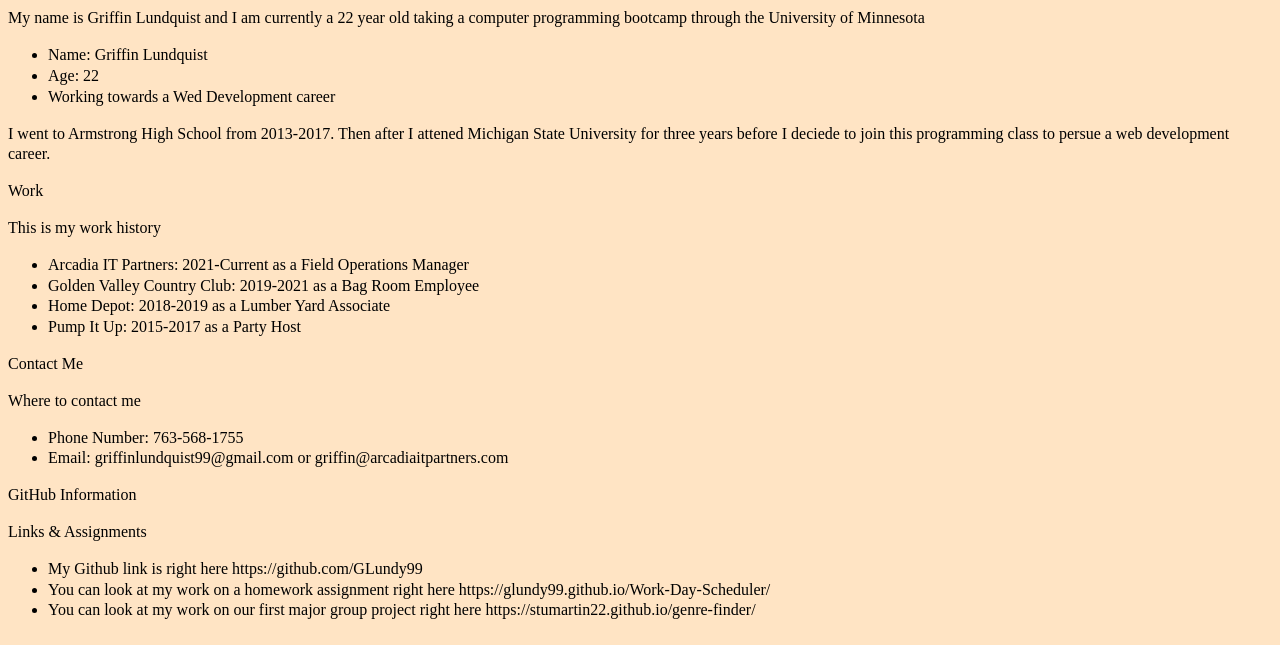
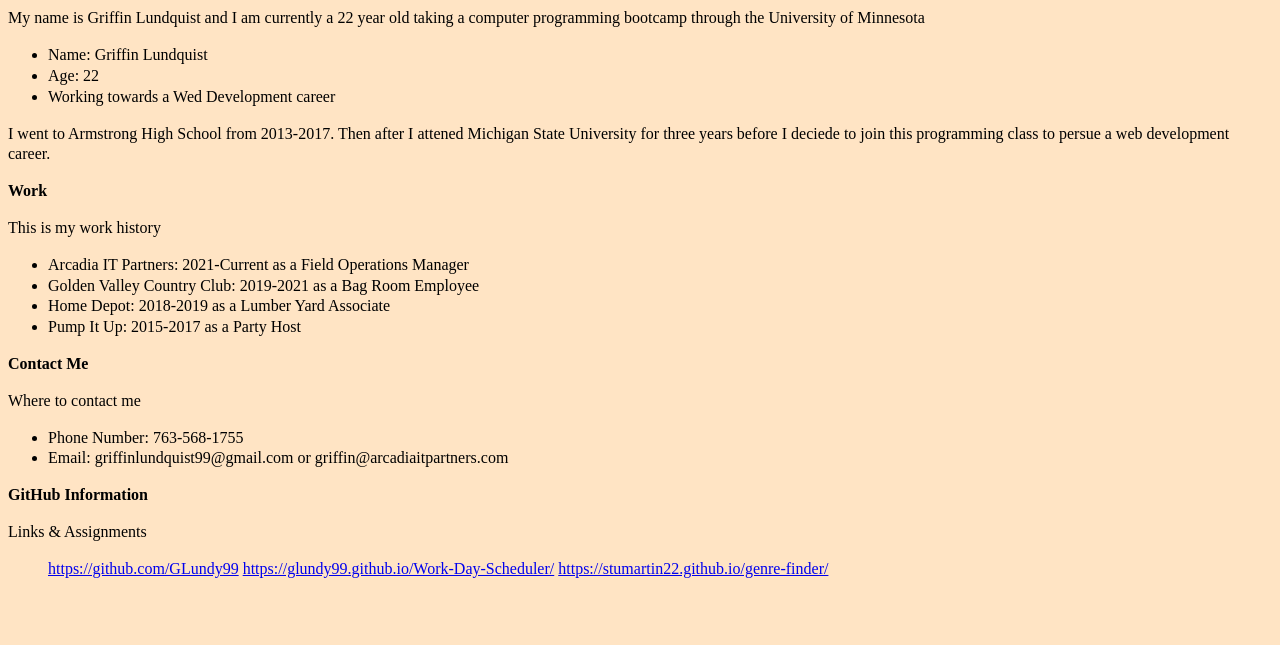
Before and after one commit to GLundy99/My-Portfolio, a plain HTML site: page index.html in a window 1280 px wide. Shown: the part 204-849 px from the top of the page. After the commit the page ends 808 px from the top, so only its background shows below. Drawn offline with Linux system fonts and the light colour scheme.

Commit message:
code and file restructer

```diff
--- a/Assets/CSS/style.css
+++ b/Assets/CSS/style.css
@@ -34,3 +34,15 @@ nav a {
 nav a:hover {
     color: aqua;
 }
+
+#contact {
+    font-weight: 700;
+}
+
+#github {
+    font-weight: 700;
+}
+
+#work {
+    font-weight: 700;
+}
--- a/index.html
+++ b/index.html
@@ -41,7 +41,7 @@
             </section>
 
             <section class="card">
-                <hi class="text-center">Work</hi>
+                <hi id="work" class="text-center">Work</hi>
                 <div class="col-lg-8">
                     <p>This is my work history</p>
                     <div class="row mt-3">
@@ -58,7 +58,7 @@
             </section>
 
             <section class="card">
-                <hi class="text-center">Contact Me</hi>
+                <hi id="contact" class="text-center">Contact Me</hi>
                 <div class="col-lg-8">
                     <p>Where to contact me</p>
                     <div class="row mt-3">
@@ -73,15 +73,15 @@
             </section>
 
             <section class="card">
-                <hi class="text-center">GitHub Information</hi>
+                <hi id="github" class="text-center">GitHub Information</hi>
                 <div class="col-lg-8">
                     <p>Links & Assignments</p>
                     <div class="row mt-3">
                         <div class="col-md-6">
                             <ul>
-                                <li>My Github link is right here https://github.com/GLundy99</li>
-                                <li>You can look at my work on a homework assignment right here https://glundy99.github.io/Work-Day-Scheduler/</li>
-                                <li>You can look at my work on our first major group project right here https://stumartin22.github.io/genre-finder/</li>
+                                <a href="url">https://github.com/GLundy99</a>
+                                <a href="url">https://glundy99.github.io/Work-Day-Scheduler/</a>
+                                <a href="url">https://stumartin22.github.io/genre-finder/</a>
                             </ul>
                         </div>
                     </div>
```
